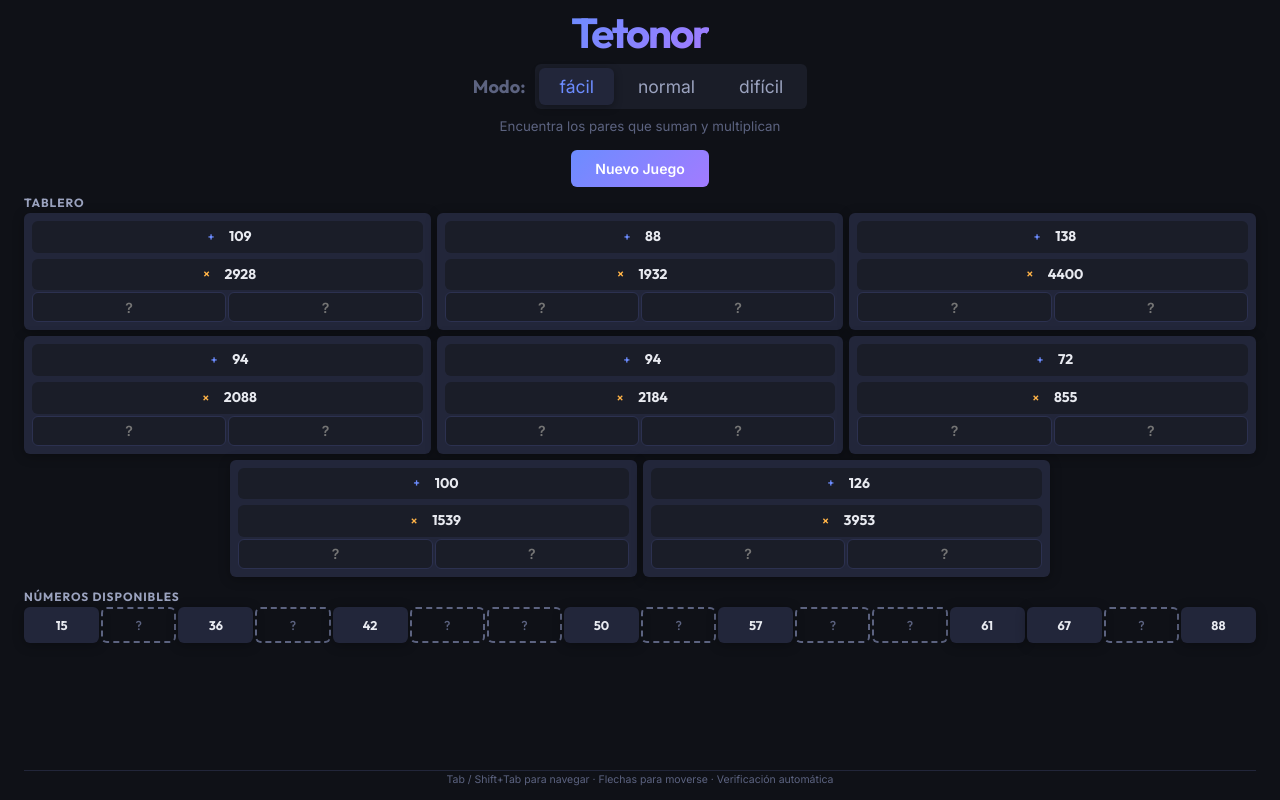
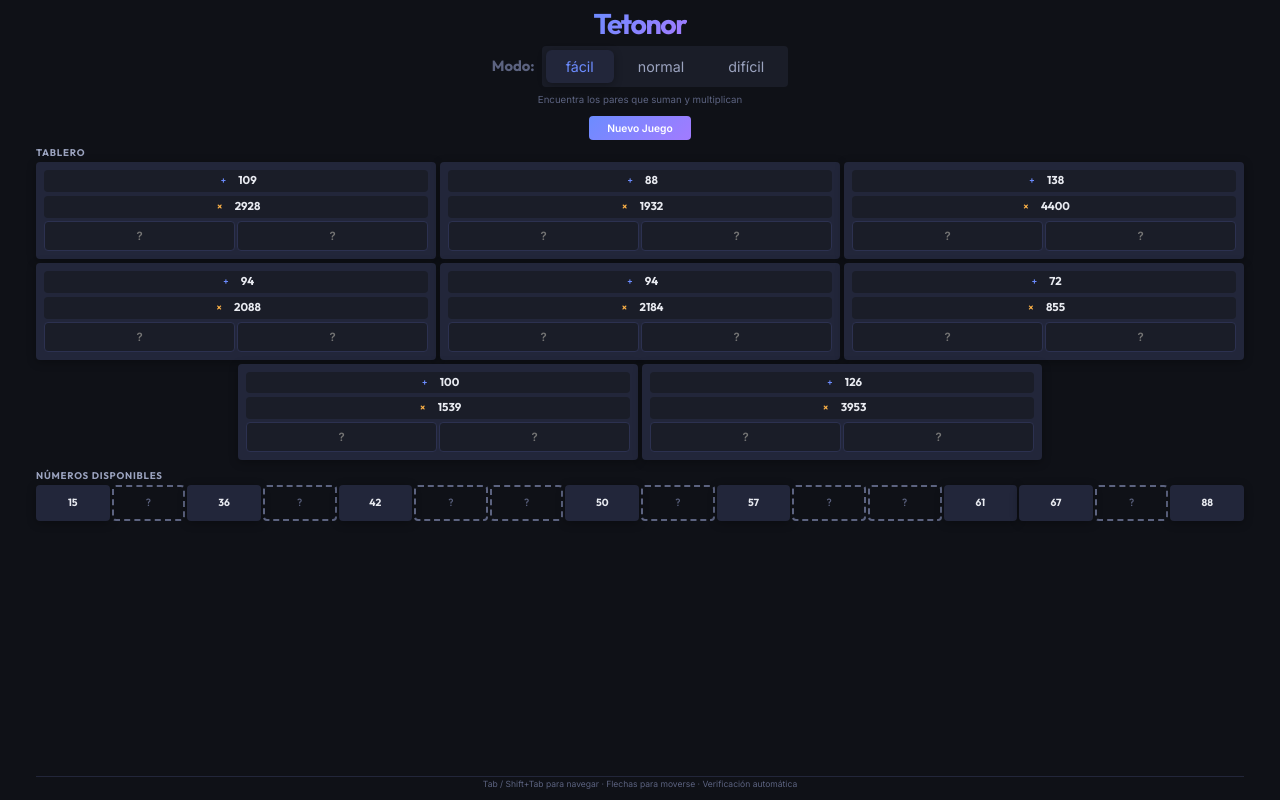
Before and after one commit to LotusZaheer/Tetonor, a React (Vite) app: page / in a window 1280 px wide. Both pictures are taken after a click on the button "fácil". Built offline with nearby package versions, Linux system fonts and the light colour scheme.

Commit message:
feat: Implement core application styling with CSS variables, resets, base styles, and component layouts.

```diff
--- a/src/index.css
+++ b/src/index.css
@@ -18,23 +18,23 @@
   --accent-red: #ff6b7a;
   --accent-orange: #ffb347;
   --gradient-main: linear-gradient(135deg, var(--accent-blue), var(--accent-purple));
-  --shadow-card: 0 2px 12px rgba(0, 0, 0, 0.3);
-  --shadow-glow: 0 0 12px rgba(108, 140, 255, 0.15);
+  --shadow-card: 0 2px 10px rgba(0, 0, 0, 0.3);
+  --shadow-glow: 0 0 10px rgba(108, 140, 255, 0.15);
 
   /* Typography */
   --font-body: 'Inter', system-ui, -apple-system, sans-serif;
   --font-display: 'Outfit', var(--font-body);
 
-  /* Spacing */
+  /* Spacing (Scaled ~75% from original) */
   --gap-xs: 2px;
-  --gap-sm: 6px;
-  --gap-md: 10px;
-  --gap-lg: 14px;
-  --gap-xl: 18px;
+  --gap-sm: 4px;
+  --gap-md: 7px;
+  --gap-lg: 10px;
+  --gap-xl: 14px;
 
   /* Borders */
-  --radius-sm: 6px;
-  --radius-md: 12px;
+  --radius-sm: 4px;
+  --radius-md: 8px;
 
   /* Transitions */
   --transition-fast: 150ms ease;
@@ -53,7 +53,7 @@
 }
 
 html {
-  font-size: 14px;
+  font-size: 11.4px;
   -webkit-font-smoothing: antialiased;
   -moz-osx-font-smoothing: grayscale;
 }
@@ -160,7 +160,7 @@ body {
 
 .game-subtitle {
   color: var(--text-muted);
-  font-size: 0.95rem;
+  font-size: 0.85rem;
   margin-bottom: var(--gap-xs);
 }
 
@@ -175,8 +175,8 @@ body {
 .btn-new-game {
   font-family: var(--font-body);
   font-weight: 600;
-  font-size: 1rem;
-  padding: 10px 24px;
+  font-size: 0.9rem;
+  padding: 6px 18px;
   border: none;
   border-radius: var(--radius-sm);
   background: var(--gradient-main);
@@ -242,7 +242,7 @@ body {
 }
 
 .game-title {
-  font-size: 3rem;
+  font-size: 2.5rem;
   font-weight: 800;
   color: var(--accent-blue);
   letter-spacing: -0.05em;
@@ -263,10 +263,10 @@ body {
   grid-column: span 2;
   background: var(--bg-card);
   border-radius: var(--radius-sm);
-  padding: var(--gap-sm);
+  padding: 6px;
   display: flex;
   flex-direction: column;
-  gap: var(--gap-xs);
+  gap: 3px;
   box-shadow: var(--shadow-card);
   transition: box-shadow var(--transition-normal), border-color var(--transition-normal);
   border: 2px solid transparent;
@@ -329,7 +329,7 @@ body {
   align-items: center;
   justify-content: center;
   gap: var(--gap-md);
-  padding: 6px var(--gap-md);
+  padding: 3px var(--gap-md);
   border-radius: var(--radius-sm);
   background: var(--bg-secondary);
 }
@@ -406,9 +406,12 @@ body {
 /* Large monitors: 2 rows of 8 only for Easy Mode */
 @media (min-width: 1400px) {
   .mode-easy .number-list {
-    grid-template-columns: repeat(8, 1fr) !important;
-    max-width: 800px;
+    grid-template-columns: repeat(8, 11%) !important;
+    /* Fixed width columns to prevent stretching */
+    justify-content: center;
+    max-width: 640px;
     margin: 0 auto;
+    gap: 8px !important;
   }
 }
 
```
